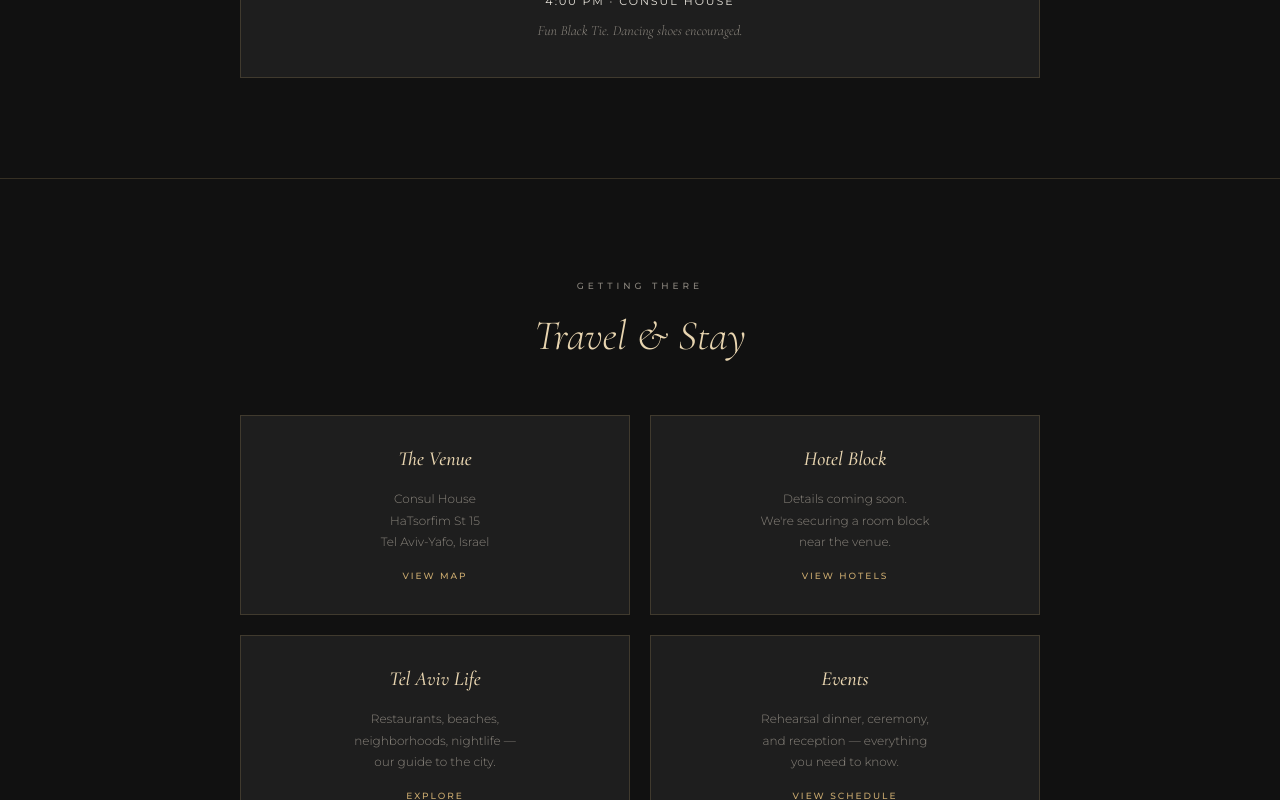
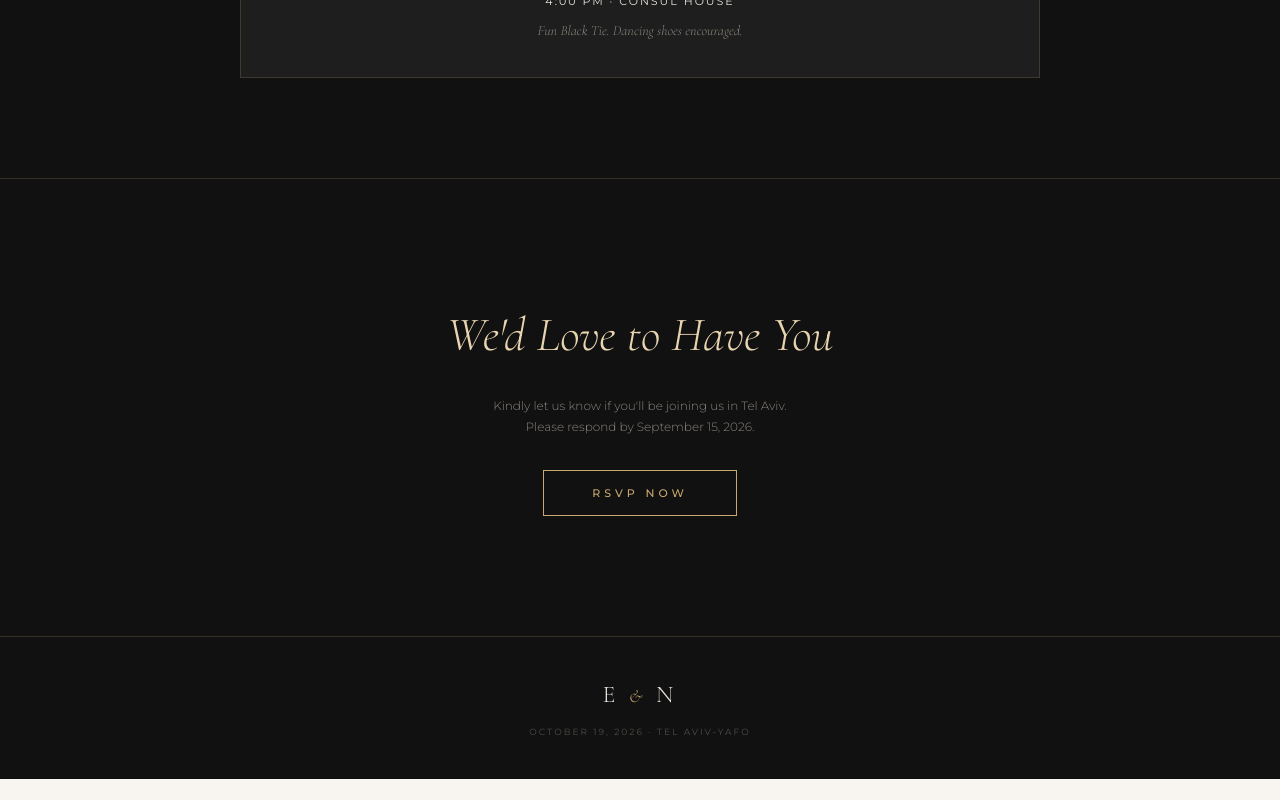
Before and after one commit to emweddingbuilder/eli-naomi-wedding, a Next.js app: page / in a window 1280 px wide. Shown: the part 2687-3487 px from the top of the page. After the commit the page ends 3466 px from the top, so only its background shows below. Built offline with nearby package versions, Linux system fonts and the light colour scheme; a web font is replaced by a local one.

Commit message:
remove Travel & Stay and FAQ sections

```diff
--- a/components/LandingPage.tsx
+++ b/components/LandingPage.tsx
@@ -410,86 +410,6 @@ export default function LandingPage() {
       </section>
 
       {/* ══════════════════════════════════════════════════════════════
-          TRAVEL & STAY
-          ══════════════════════════════════════════════════════════════ */}
-      <section id="travel" style={{ padding: '100px 24px', borderTop: `1px solid ${C.border}` }}>
-        <div style={{ maxWidth: '800px', margin: '0 auto' }}>
-          <FadeIn>
-            <p style={sectionLabel}>Getting There</p>
-            <h2 style={sectionHeading}>Travel & Stay</h2>
-          </FadeIn>
-
-          <FadeIn delay={0.1}>
-            <div style={{ display: 'grid', gridTemplateColumns: 'repeat(2, 1fr)', gap: '20px' }}>
-              {TRAVEL_CARDS.map((card, i) => (
-                <div key={i} style={{ background: C.charcoal, border: `1px solid ${C.border}`, padding: '28px 20px', textAlign: 'center' }}>
-                  <h3 style={{ fontFamily: fonts.serif, fontSize: '20px', fontWeight: 500, fontStyle: 'italic', color: C.champagne, marginBottom: '14px' }}>
-                    {card.title}
-                  </h3>
-                  {card.lines.map((line, j) => (
-                    <p key={j} style={{ fontFamily: fonts.sans, fontSize: '12px', fontWeight: 300, color: C.textMuted, lineHeight: 1.8 }}>
-                      {line}
-                    </p>
-                  ))}
-                  <Link
-                    href={card.href}
-                    target={card.external ? '_blank' : undefined}
-                    rel={card.external ? 'noopener noreferrer' : undefined}
-                    style={{ display: 'inline-block', marginTop: '16px', fontFamily: fonts.sans, fontSize: '9px', fontWeight: 500, letterSpacing: '2px', textTransform: 'uppercase', color: C.gold, textDecoration: 'none' }}
-                  >
-                    {card.link}
-                  </Link>
-                </div>
-              ))}
-            </div>
-          </FadeIn>
-        </div>
-      </section>
-
-      {/* ══════════════════════════════════════════════════════════════
-          FAQ
-          ══════════════════════════════════════════════════════════════ */}
-      <section id="faq" style={{ padding: '100px 24px', borderTop: `1px solid ${C.border}` }}>
-        <div style={{ maxWidth: '900px', margin: '0 auto' }}>
-          <FadeIn>
-            <p style={sectionLabel}>Questions</p>
-            <h2 style={sectionHeading}>FAQ</h2>
-          </FadeIn>
-
-          <FadeIn delay={0.1}>
-            <div style={{ display: 'flex', flexDirection: 'column', gap: '40px' }}>
-              {FAQ_ITEMS.map((faq, i) => (
-                <div
-                  key={i}
-                  style={{
-                    display: 'grid',
-                    gridTemplateColumns: '1fr 1px 1fr',
-                    alignItems: 'start',
-                    borderBottom: i < FAQ_ITEMS.length - 1 ? `1px solid ${C.border}` : 'none',
-                    paddingBottom: i < FAQ_ITEMS.length - 1 ? '40px' : '0',
-                  }}
-                >
-                  <div style={{ paddingRight: '28px', textAlign: 'center' }}>
-                    <p style={{ fontFamily: fonts.sans, fontSize: '9px', fontWeight: 500, letterSpacing: '3px', textTransform: 'uppercase', color: C.textMuted, marginBottom: '12px' }}>Question</p>
-                    <p style={{ fontFamily: fonts.serif, fontSize: 'clamp(16px, 3vw, 20px)', fontWeight: 500, letterSpacing: '3px', textTransform: 'uppercase', color: C.champagne, lineHeight: 1.6 }}>
-                      {faq.q}
-                    </p>
-                  </div>
-                  <div style={{ background: C.border, width: '1px', alignSelf: 'stretch' }} />
-                  <div style={{ paddingLeft: '28px' }}>
-                    <p style={{ fontFamily: fonts.sans, fontSize: '9px', fontWeight: 500, letterSpacing: '3px', textTransform: 'uppercase', color: C.textMuted, marginBottom: '12px' }}>Answer</p>
-                    <p style={{ fontFamily: fonts.sans, fontSize: '13px', fontWeight: 300, color: C.textLight, lineHeight: 1.8 }}>
-                      {faq.a}
-                    </p>
-                  </div>
-                </div>
-              ))}
-            </div>
-          </FadeIn>
-        </div>
-      </section>
-
-      {/* ══════════════════════════════════════════════════════════════
           RSVP CTA
           ══════════════════════════════════════════════════════════════ */}
       <section id="rsvp" style={{ padding: '120px 24px', textAlign: 'center', borderTop: `1px solid ${C.border}` }}>
```
